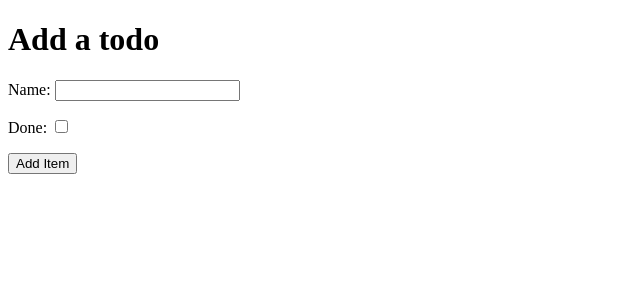
After one commit to Leefarmer83/fullstack-framework-hello-django, a Django app: page /add in a window 1280 px wide. The commit adds this page. Shown: the top 300 px of the page, without its empty margins (0-640 px from the left). Run offline with Django 3.2, Linux system fonts and the light colour scheme.

Commit message:
adding form

```diff
--- a/django_todo/urls.py
+++ b/django_todo/urls.py
@@ -15,9 +15,10 @@ Including another URLconf
 """
 from django.contrib import admin
 from django.urls import path
-from todo.views import get_todo_list
+from todo.views import get_todo_list, add_item
 
 urlpatterns = [
     path('admin/', admin.site.urls),
-    path('', get_todo_list, name='get_todo_list')
+    path('', get_todo_list, name='get_todo_list'),
+    path('add', add_item, name='add')
 ]
--- /dev/null
+++ b/todo/templates/todo/add_item.html
@@ -0,0 +1,32 @@
+<!DOCTYPE html>
+<html lang="en">
+<head>
+    <meta charset="UTF-8">
+    <meta name="viewport" content="width=device-width, initial-scale=1.0">
+    <title>Document</title>
+</head>
+<body>
+    <h1>Add a todo </h1>
+    <form method="POST" accept="add">
+        <div>
+            <p>
+                <label for="id_name">Name: </label>
+                <input type="text" id="id_name" name="item_name" />
+            </p>
+        </div>
+        <div>
+            <p>
+                <label for="id_done">Done: </label>
+                <input type="checkbox" id="id_done" name="done" />
+            </p>
+        </div>
+        <div>
+            <p>
+                <button type="submit">
+                    Add Item
+                </button>
+            </p>
+        </div>
+    </form>
+</body>
+</html>
--- a/todo/views.py
+++ b/todo/views.py
@@ -10,3 +10,7 @@ def get_todo_list(request):
         'items': items
     }
     return render(request, 'todo/todo_list.html', context)
+
+
+def add_item(request):
+    return render(request, 'todo/add_item.html')
```
Also changed, not shown: todo/templates/todo/todo_list.html (+7 -1 lines), db.sqlite3.
